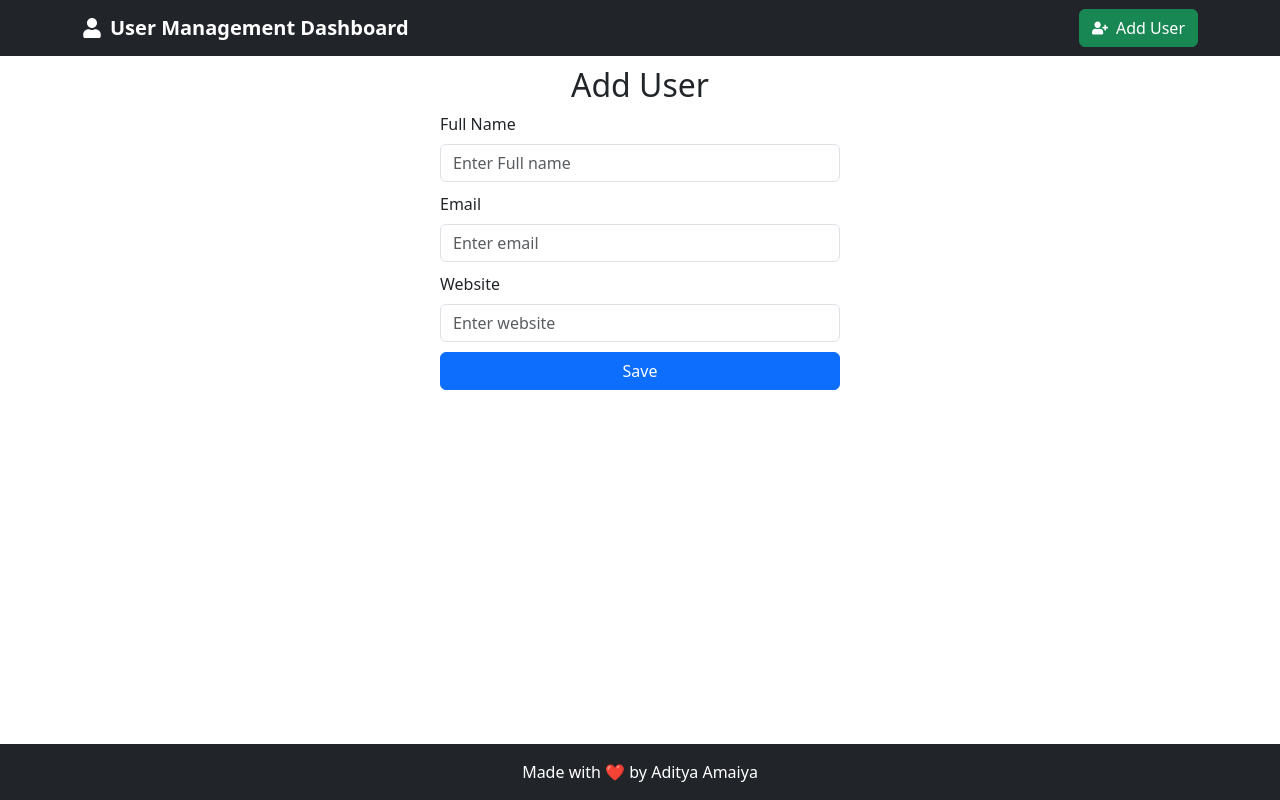
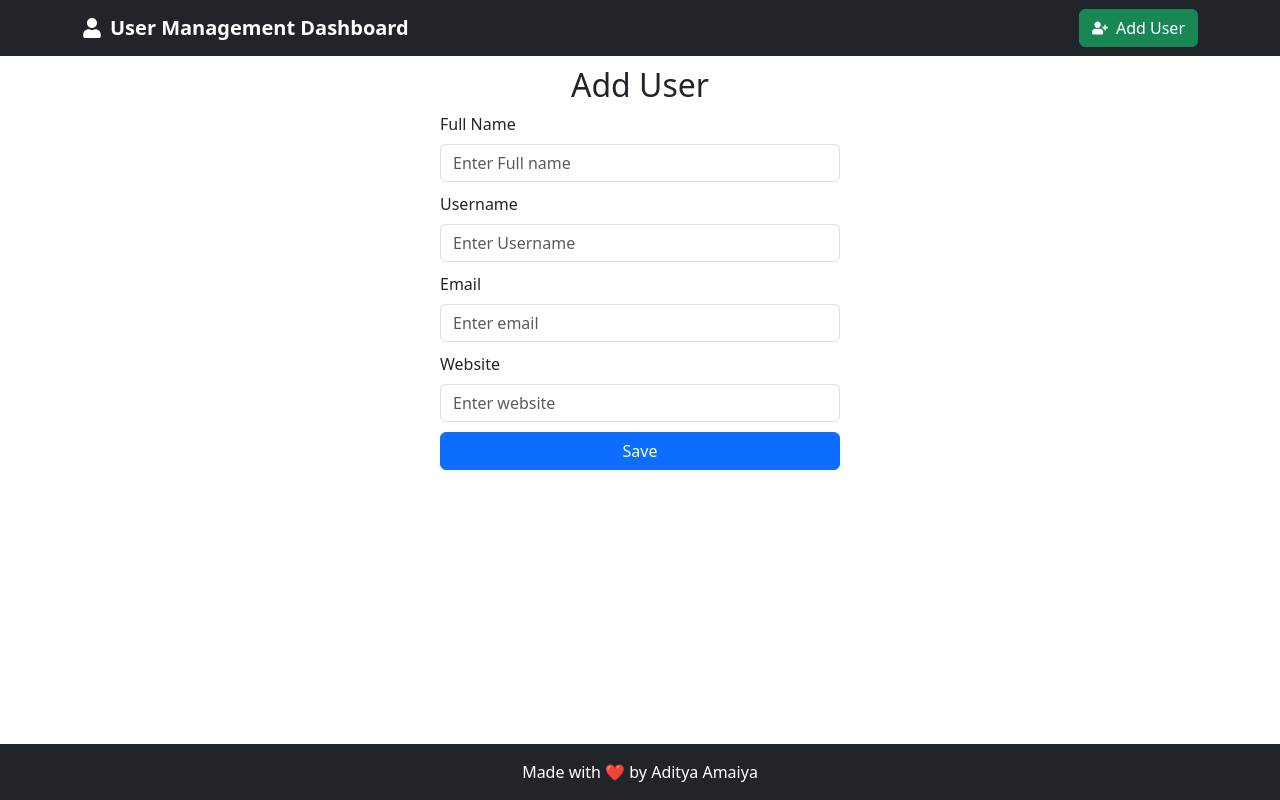
Before and after one commit to adityaamaiya/user-management-dashboard, a React (Create React App) app: page /addUser in a window 1280 px wide. Built offline with nearby package versions, Linux system fonts and the light colour scheme.

Commit message:
completed

```diff
--- a/src/components/UserForm.jsx
+++ b/src/components/UserForm.jsx
@@ -6,6 +6,7 @@ import { Form, Button, Alert } from "react-bootstrap";
 const UserForm = ({ existingUser }) => {
   const [newUser, setNewUser] = useState({
     name: "",
+    username: "",
     email: "",
     website: "",
   }); // State to store user data
@@ -88,6 +89,17 @@ const UserForm = ({ existingUser }) => {
           />
         </Form.Group>
 
+        <Form.Group controlId="username">
+          <Form.Label>Username</Form.Label>
+          <Form.Control
+            type="text"
+            name="username"
+            value={newUser.username}
+            onChange={handleChange}
+            placeholder="Enter Username"
+          />
+        </Form.Group>
+
         <Form.Group controlId="email">
           <Form.Label>Email</Form.Label>
           <Form.Control
--- a/src/components/UserList.jsx
+++ b/src/components/UserList.jsx
@@ -67,6 +67,7 @@ const UserList = () => {
               <th>ID</th>
               <th>First Name</th>
               <th>Last Name</th>
+              <th>Username</th>
               <th>Email</th>
               <th>Website</th>
               <th>Actions</th>
@@ -78,6 +79,7 @@ const UserList = () => {
                 <td>{user.id}</td>
                 <td>{user.name.split(" ")[0] || "NA"}</td>
                 <td>{user.name.split(" ")[1] || "NA"}</td>
+                <td>{user.username}</td>
                 <td>{user.email}</td>
                 <td>{user.website || "NA"}</td>
                 <td style={{ display: "flex", gap: "10px" }}>
```
